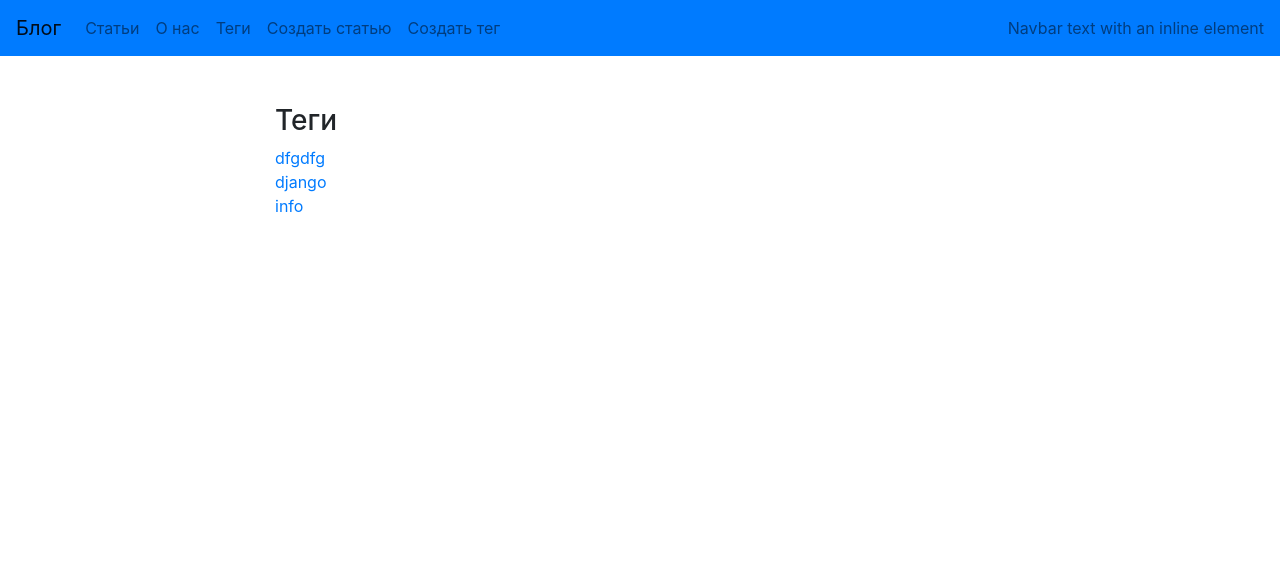
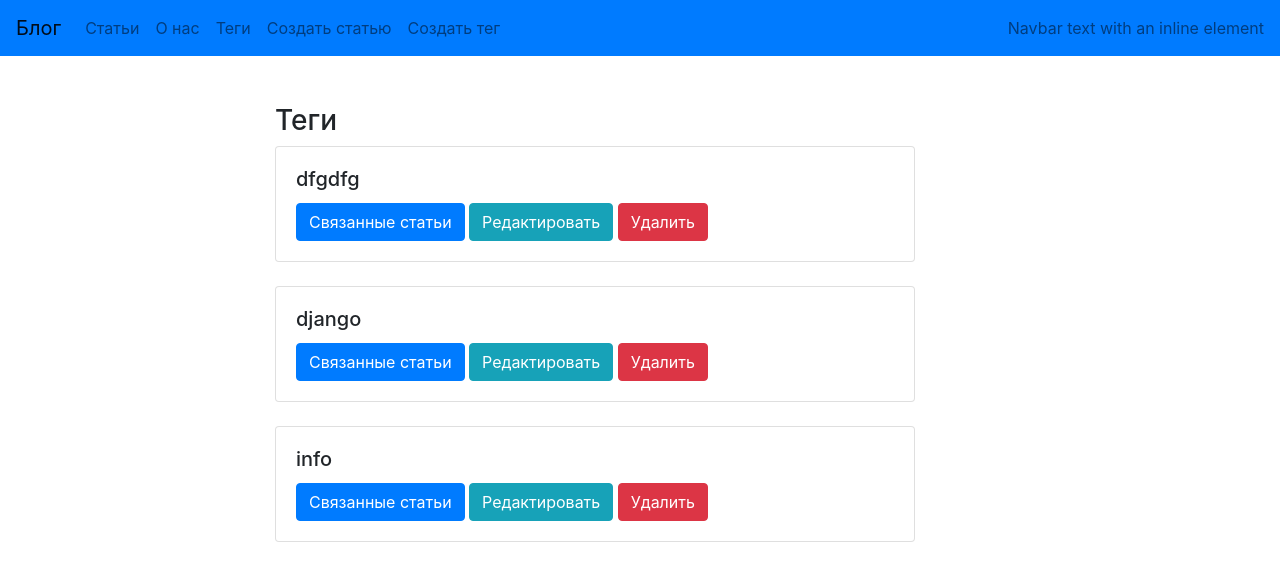
Before and after one commit to Qwsasdf/myblog, a Django app: page /tag/ in a window 1280 px wide. Shown: the top 581 px of the page. Run offline with Django 3.2, Linux system fonts and the light colour scheme; data comes from the database, SQL or seed files in the repository; both versions use the stored data as it was after the commit; some libraries are stand-ins or nearby versions.

Commit message:
Удаление из саиска постов и тегов

```diff
--- a/blogcore/blog/templates/blog/confirm_form.html
+++ b/blogcore/blog/templates/blog/confirm_form.html
@@ -5,7 +5,7 @@
 <form class="mb-5 mt-3" action="" method="post"  >
      {% csrf_token %}
     <legend>
-        Действиьельно удалить {{obj.title}}
+        Действительно удалить {{obj.title}}
 
     </legend>
     <a href="{% url template_red  %}" class = "btn  btn-primary"> Нет уж </a>
--- a/blogcore/blog/templates/blog/includes/postcard.html
+++ b/blogcore/blog/templates/blog/includes/postcard.html
@@ -7,6 +7,8 @@
                 <h5 class="card-title"> {{ post.title }}</h5>
                 <p class="card-text"> {{ post.body|truncatewords:15 }}</p>
                 <a href="{{post.get_absolute_url}}" class="btn btn-primary">Читать</a>
+                <a href="{% url 'post_update_url' slug=post.slug %}" class="btn btn-info">Редактировать</a>
+                <a href="{% url 'post_delete_url' slug=post.slug %}" class="btn btn-danger">Удалить</a>
             </div>
             <div class="card-footer text-muted">
                 Теги:
--- a/blogcore/blog/templates/blog/tags_list.html
+++ b/blogcore/blog/templates/blog/tags_list.html
@@ -8,8 +8,19 @@
 
 {% block content %}
     <h3 class="mt-5">Теги</h3>
-        {% for tag in tags %}
-           <a href="{{tag.get_absolute_url}}">{{tag.title}}</h5>
+       {% for tag in tags %}
+            <div class="card" style="width: 40rem;">
+                <div class="card-body">
+                    <h5 class="card-title">{{tag.title}}</h5>
+                    <a href="{{tag.get_absolute_url}}" class="btn btn-primary">Связанные статьи</a>
+                    <a href="{% url 'tag_update_url' slug=tag.slug %}" class="btn btn-info">Редактировать</a>
+                    <a href="{% url 'tag_delete_url' slug=tag.slug %}" class="btn btn-danger">Удалить</a>
+                </div>
+            </div>
+
+
+
+
          <br>
         {% endfor %}
 
```
Also changed, not shown: blogcore/db.sqlite3.
